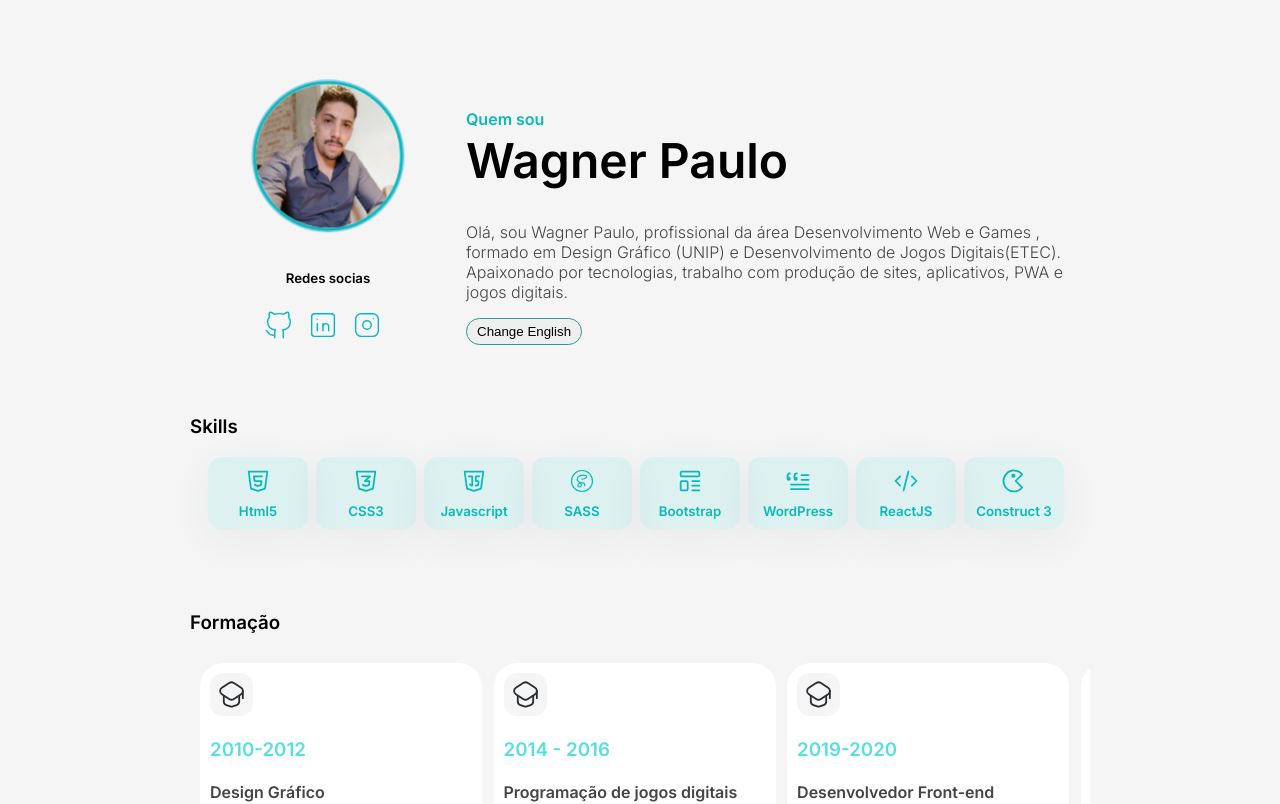
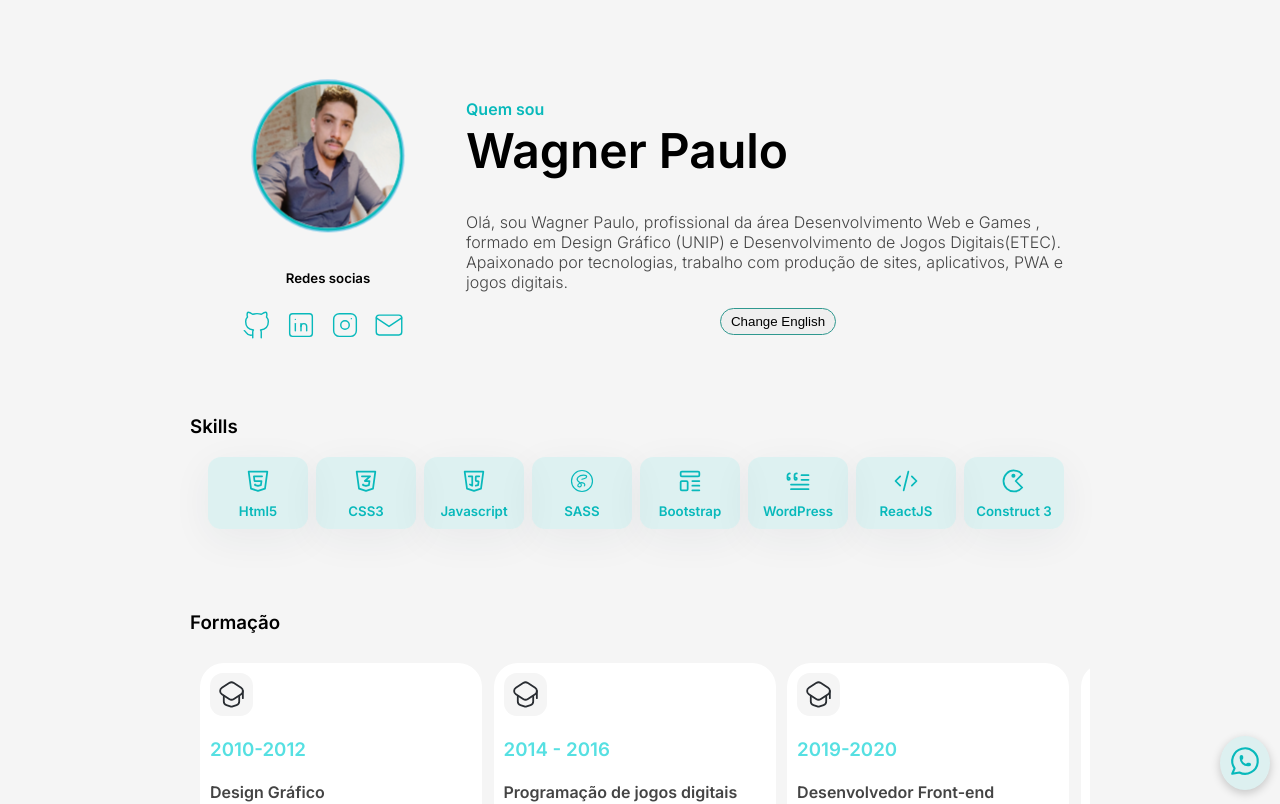
Before and after one commit to wagstalos/potfolio, a React (Create React App) app: page / in a window 1280 px wide. Shown: the top 804 px of the page. Built offline with nearby package versions, Linux system fonts and the light colour scheme; no server answers.

Commit message:
feature: btn whats

```diff
--- a/src/App.css
+++ b/src/App.css
@@ -1,4 +1,5 @@
 @import url('https://fonts.googleapis.com/css2?family=Inter:wght@200;300;600&display=swap');
+
 * {
   padding: 0;
 }
@@ -13,12 +14,19 @@ img {
   border-radius: 20px;
 }
 
+button {
+  margin: 0 auto;
+  display: flex;
+  border: #2f988f 1px solid;
+  padding: 5px 10px;
+  border-radius: 16px;
+  cursor: pointer;
+}
+
 .container {
   max-width: 900px;
   margin: 0 auto;
   padding: 10px;
-  /* background-color: #fff; */
-  /* padding: 26px; */
 }
 
 .center {
@@ -56,39 +64,46 @@ img {
   justify-content: center;
 }
 
-button {
-  border: #2f988f 1px solid;
-  padding: 5px 10px;
-  border-radius: 16px;
-  cursor: pointer;
+.btn-whats {
+  position: fixed;
+  bottom: 10px;
+  z-index: 10;
+  right: 10px;
+  background-color: #ddf0f0;
+  padding: 8px;
+  border-radius: 100%;
+  box-shadow: 0 3px 10px rgb(0 0 0 / 20%);
+}
+
+.btn-whats svg {
+  margin-right: 0;
 }
 
 @media only screen and (max-width: 600px) {
   .mr-50 {
     margin: 25px;
   }
+
   .flex-container {
     display: flex;
     justify-content: center;
     flex-direction: column;
   }
+
   .destaque {
     text-align: center;
   }
+
   h1 {
     text-align: center;
     font-size: 2.5em;
   }
+
   .flex-column-mb {
     flex-direction: column;
   }
-  button {
-    margin: 0 auto;
-    display: flex;
-  }
+
   .css-1gmg89u-MediaWrapper, .css-1o1kbkv-MediaWrapper {
-    min-height: 100px!important;
+    min-height: 100px !important;
   }
 }
-
-/* linha do tempo */
--- a/src/components/bio/index.js
+++ b/src/components/bio/index.js
@@ -5,15 +5,21 @@ import Slider from "../slider";
 import Sociais from "../sociais";
 import Toogle from "../toggle";
 import Experience from "../experience";
+import Whatsapp from "../whatsapp";
 
 function Bio() {
   return (
     <div className="container">
+      <Whatsapp />
       <div className="flex flex-column-mb">
         <div className="mr-50">
-          <img className="img-bio blob blue" src={imageAvatar} alt="Imagem do autor" />
+          <img
+            className="img-bio blob blue"
+            src={imageAvatar}
+            alt="Imagem do autor"
+          />
           <h5>Redes socias</h5>
-            <Sociais />
+          <Sociais />
         </div>
 
         <div>
--- a/src/components/bio/style.css
+++ b/src/components/bio/style.css
@@ -28,7 +28,7 @@ li {
     font-weight: 700;
     margin-block-start: 0;
     margin-bottom: 0;
-    margin-top: 40px;
+    margin-top: 20px;
 }
 
 .m-50 {
@@ -97,10 +97,12 @@ a {
         transform: scale(0.95);
         box-shadow: 0 0 0 0 rgba(52, 172, 224, 0.7);
     }
+
     70% {
         transform: scale(1);
         box-shadow: 0 0 0 10px rgba(52, 172, 224, 0);
     }
+
     100% {
         transform: scale(0.95);
         box-shadow: 0 0 0 0 rgba(52, 172, 224, 0);
@@ -111,15 +113,19 @@ a {
     .mr-50 {
         margin: 25px;
     }
+
     h5 {
         text-align: center;
     }
+
     svg {
         text-align: center;
     }
+
     .flex-between {
         justify-content: center;
     }
+
     .mr-10 {
         margin-right: 0;
     }
@@ -129,6 +135,7 @@ a {
     .btn-download {
         margin-top: 15px;
     }
+
     h1 {
         text-align: center;
         font-size: 2.5em;
--- a/src/components/sociais/index.js
+++ b/src/components/sociais/index.js
@@ -60,6 +60,25 @@ export default function Sociais() {
           <line x1="16.5" y1="7.5" x2="16.5" y2="7.501" />
         </svg>
       </a>
+
+      <a href="mailto:wagstalos@hotmail.com">
+        <svg
+          xmlns="http://www.w3.org/2000/svg"
+          class="icon icon-tabler icon-tabler-mail"
+          width="34"
+          height="34"
+          viewBox="0 0 24 24"
+          stroke-width="1"
+          stroke="#08b9bb"
+          fill="none"
+          stroke-linecap="round"
+          stroke-linejoin="round"
+        >
+          <path stroke="none" d="M0 0h24v24H0z" fill="none" />
+          <rect x="3" y="5" width="18" height="14" rx="2" />
+          <polyline points="3 7 12 13 21 7" />
+        </svg>
+      </a>
     </>
   );
 }
--- /dev/null
+++ b/src/components/whatsapp/index.js
@@ -0,0 +1,24 @@
+export default function Whatsapp() {
+  return (
+    <div className="btn-whats">
+      <a href="https://api.whatsapp.com/send?l=pt_BR&phone=5511999488027">
+        <svg
+          xmlns="http://www.w3.org/2000/svg"
+          class="icon icon-tabler icon-tabler-brand-whatsapp"
+          width="34"
+          height="34"
+          viewBox="0 0 24 24"
+          stroke-width="1.5"
+          stroke="#08b9bb"
+          fill="none"
+          stroke-linecap="round"
+          stroke-linejoin="round"
+        >
+          <path stroke="none" d="M0 0h24v24H0z" fill="none" />
+          <path d="M3 21l1.65 -3.8a9 9 0 1 1 3.4 2.9l-5.05 .9" />
+          <path d="M9 10a0.5 .5 0 0 0 1 0v-1a0.5 .5 0 0 0 -1 0v1a5 5 0 0 0 5 5h1a0.5 .5 0 0 0 0 -1h-1a0.5 .5 0 0 0 0 1" />
+        </svg>
+      </a>
+    </div>
+  );
+}
```
